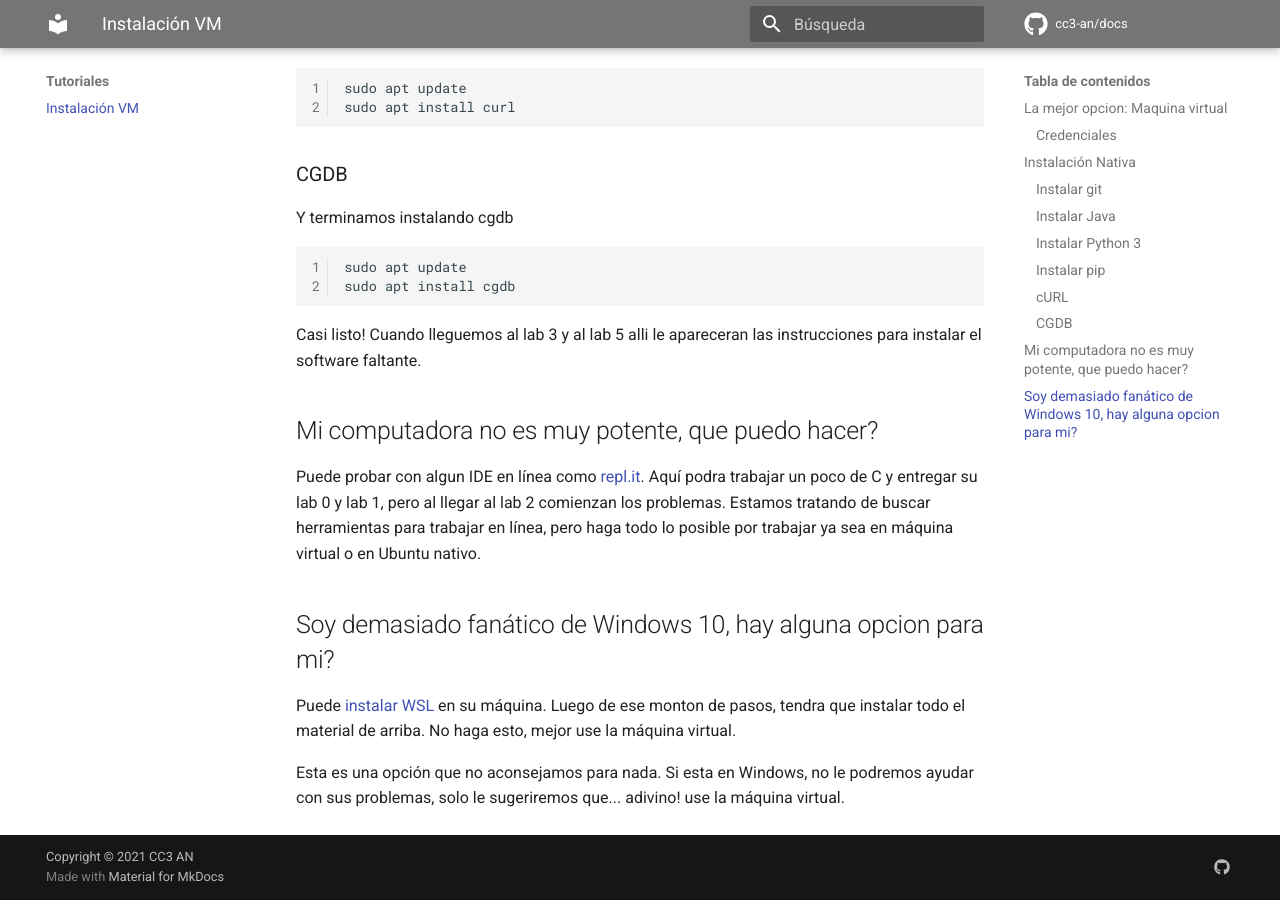
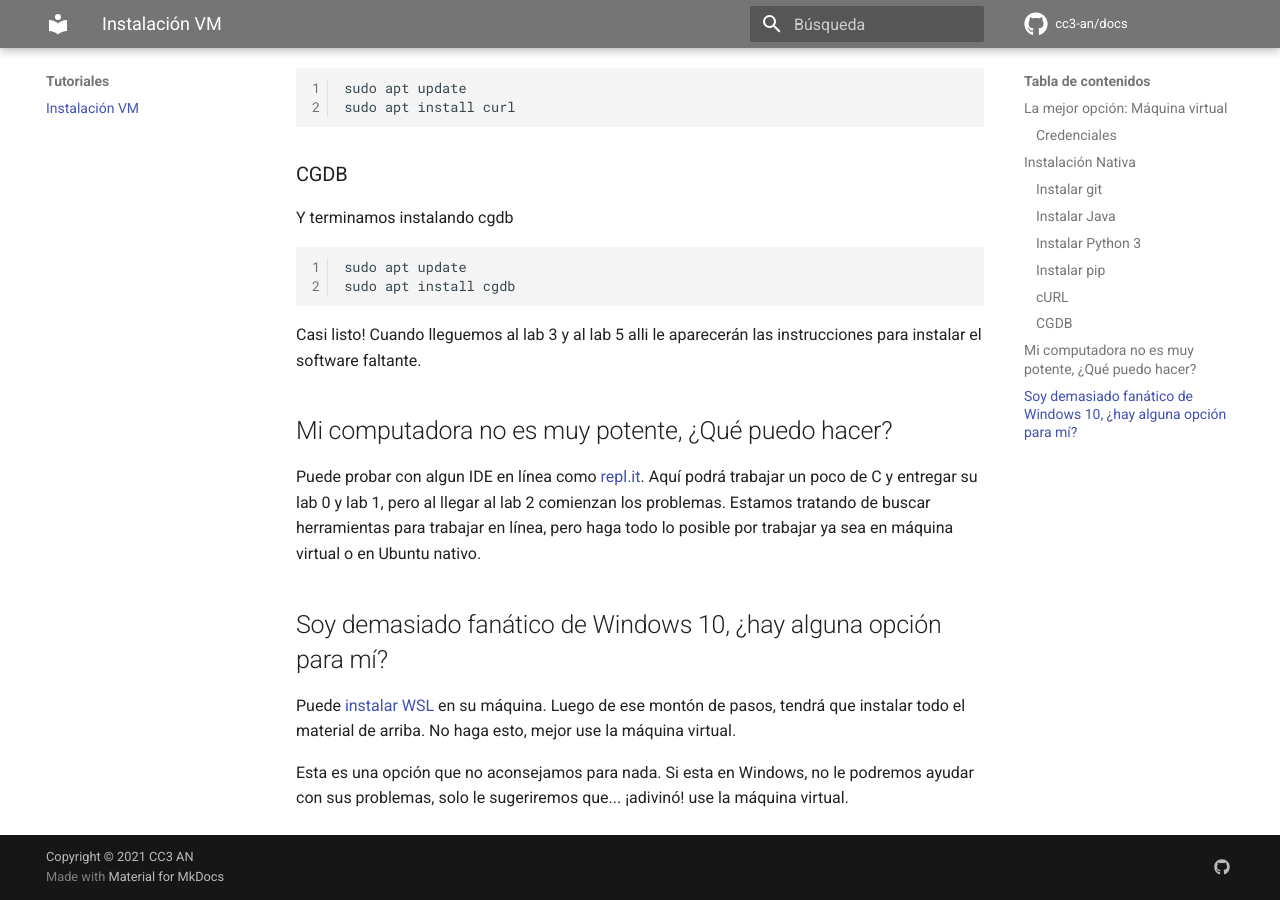
Before and after one commit to cc3-an-ug/old-docs, an MkDocs documentation site: the page built from docs/tutorials/install.md, in a window 1280 px wide and 900 px high, scrolled down 2070 px. Built offline with MkDocs 1.6.1 and Material for MkDocs 9.7.7, drawn with Linux system fonts in a browser that asks for light colours; comment, search, counter and statistics services are not loaded; some of the changed text lies outside the part shown.

Commit message:
Update install.md
tildes, un poco de ortografía y gramática

```diff
--- a/docs/tutorials/install.md
+++ b/docs/tutorials/install.md
@@ -1,35 +1,35 @@
 # Tutorial de Instalación de Material
 
-El objetivo de este tutorial es dejar preparado el material que necesitaran para los laboratorios y proyectos.
+El objetivo de este tutorial es dejar preparado el material que necesitarán para los laboratorios y proyectos.
 
-## La mejor opcion: Maquina virtual
+## La mejor opción: Máquina virtual
 
-Descarguen la siguiente máquina virtual y ábrala con VMware. Recuerde que usando [VMware Player](https://www.vmware.com/products/workstation-player.html) (gratuito, sin necesidad de licencia) puede abrir y utilizar maquinas virtuales ya hechas.
+Descarguen la siguiente máquina virtual y ábranla con VMware. Recuerde que usando [VMware Player](https://www.vmware.com/products/workstation-player.html) (gratuito, sin necesidad de licencia) puede abrir y utilizar máquinas virtuales ya hechas.
 
-Todos los links son para la misma máquina virtual. Si alguno falla, utilice otro.
+Todos los links son para la misma máquina virtual. Si alguno falla, utilicen otro.
 
-[Descargar maquina virtual desde Google Drive](https://drive.google.com/file/d/1r9uVabP9MC7fflk8q76j2ThJIw2U7ZhX/view?usp=sharing)
+[Descargar máquina virtual desde Google Drive](https://drive.google.com/file/d/1r9uVabP9MC7fflk8q76j2ThJIw2U7ZhX/view?usp=sharing)
 
-[Descargar maquina virtual desde Google Drive (mirror)](https://drive.google.com/file/d/1UhGyJrCBoNjl6ZNc26Z7yLamDiz6R5iS/view?usp=sharing)
+[Descargar máquina virtual desde Google Drive (mirror)](https://drive.google.com/file/d/1UhGyJrCBoNjl6ZNc26Z7yLamDiz6R5iS/view?usp=sharing)
 
-[Descargar maquina virtual desde Mega](https://mega.nz/file/CVB1ASoI#yUaFwrdiaJnBl14f1gIHPpakHlxzhpL-Fi2Z4QSuUa0)
+[Descargar máquina virtual desde Mega](https://mega.nz/file/CVB1ASoI#yUaFwrdiaJnBl14f1gIHPpakHlxzhpL-Fi2Z4QSuUa0)
 
 ### Credenciales
 
 - **Usuario**: student
 - **Password**: student
 
-La máquina virtual trae ya todo lo necesario para el semestre.
+La máquina virtual ya trae todo lo necesario para el semestre.
 
 ## Instalación Nativa
 
-Para trabajar nativo necesitara Ubuntu 16 o 18 en inglés, se recomienda 18. En Ubuntu 20 no podra utilizar Jupiter.
+Para trabajar nativo necesitarán Ubuntu 16 o 18 en inglés, se recomienda 18. En Ubuntu 20 no podrán utilizar Jupiter.
 
 Si su Ubuntu no se encuentra en inglés, tendra problemas en el lab 2 (cgdb). Puede cambiar su idioma, o buscar la solución al problema en Google.
 
 Si todavía no tiene Ubuntu instalado aquí hay un [tutorial para dual boot](https://www.youtube.com/watch?v=h9cPABYSJSI). Ponga mucha atención, sea muy cuidadoso y sobre todo haga un backup de su información importante.
 
-Wow... parece que son bastantes instrucciones, seria más fácil usar la máquina virtual!
+Wow... parece que son bastantes instrucciones, ¡Sería más fácil usar la máquina virtual!
 
 ### Instalar git
 
@@ -79,14 +79,14 @@ Y terminamos instalando cgdb
     sudo apt update
     sudo apt install cgdb
 
-Casi listo! Cuando lleguemos al lab 3 y al lab 5 alli le apareceran las instrucciones para instalar el software faltante.
+Casi listo! Cuando lleguemos al lab 3 y al lab 5 alli le aparecerán las instrucciones para instalar el software faltante.
 
-## Mi computadora no es muy potente, que puedo hacer?
+## Mi computadora no es muy potente, ¿Qué puedo hacer?
 
-Puede probar con algun IDE en línea como [repl.it](https://repl.it/). Aquí podra trabajar un poco de C y entregar su lab 0 y lab 1, pero al llegar al lab 2 comienzan los problemas. Estamos tratando de buscar herramientas para trabajar en línea, pero haga todo lo posible por trabajar ya sea en máquina virtual o en Ubuntu nativo.
+Puede probar con algun IDE en línea como [repl.it](https://repl.it/). Aquí podrá trabajar un poco de C y entregar su lab 0 y lab 1, pero al llegar al lab 2 comienzan los problemas. Estamos tratando de buscar herramientas para trabajar en línea, pero haga todo lo posible por trabajar ya sea en máquina virtual o en Ubuntu nativo.
 
-## Soy demasiado fanático de Windows 10, hay alguna opcion para mi?
+## Soy demasiado fanático de Windows 10, ¿hay alguna opción para mí?
 
-Puede [instalar WSL](https://docs.microsoft.com/en-us/windows/wsl/install-win10#manual-installation-steps) en su máquina. Luego de ese monton de pasos, tendra que instalar todo el material de arriba. No haga esto, mejor use la máquina virtual.
+Puede [instalar WSL](https://docs.microsoft.com/en-us/windows/wsl/install-win10#manual-installation-steps) en su máquina. Luego de ese montón de pasos, tendrá que instalar todo el material de arriba. No haga esto, mejor use la máquina virtual.
 
-Esta es una opción que no aconsejamos para nada. Si esta en Windows, no le podremos ayudar con sus problemas, solo le sugeriremos que... adivino! use la máquina virtual.
+Esta es una opción que no aconsejamos para nada. Si esta en Windows, no le podremos ayudar con sus problemas, solo le sugeriremos que... ¡adivinó! use la máquina virtual.
```
